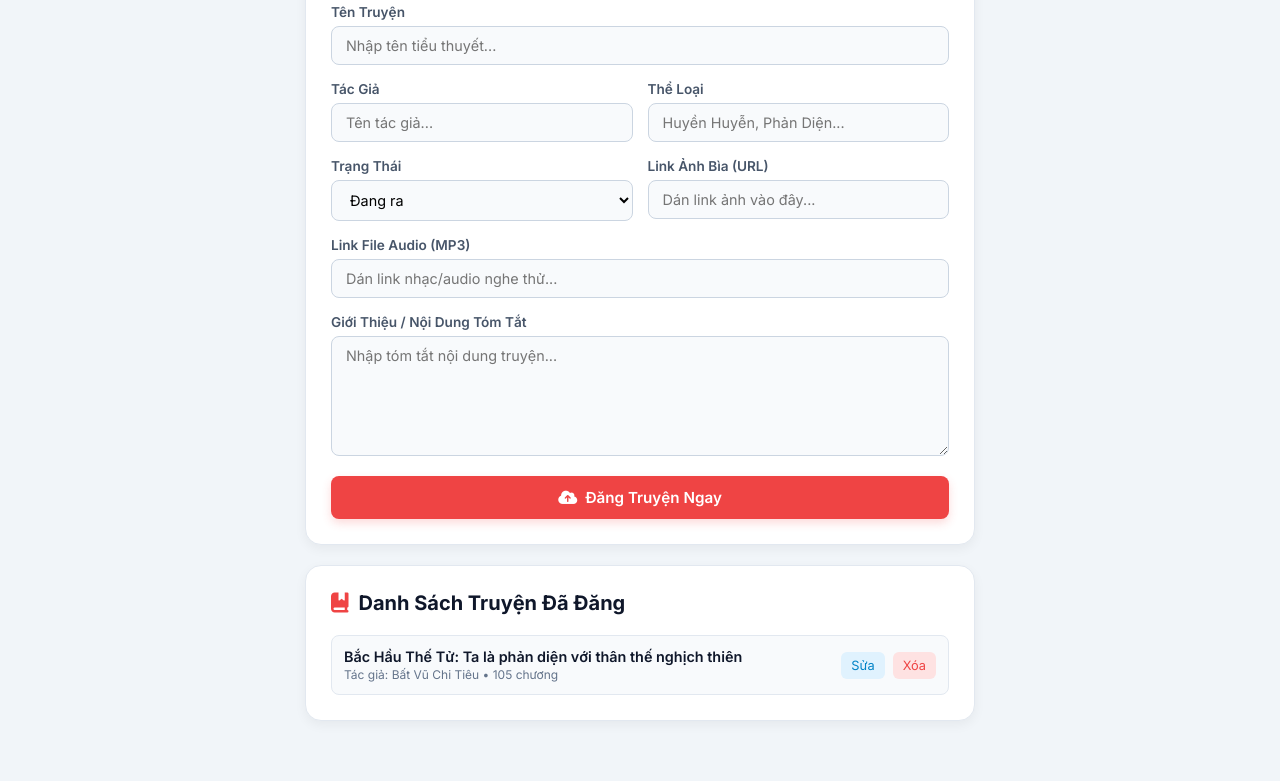
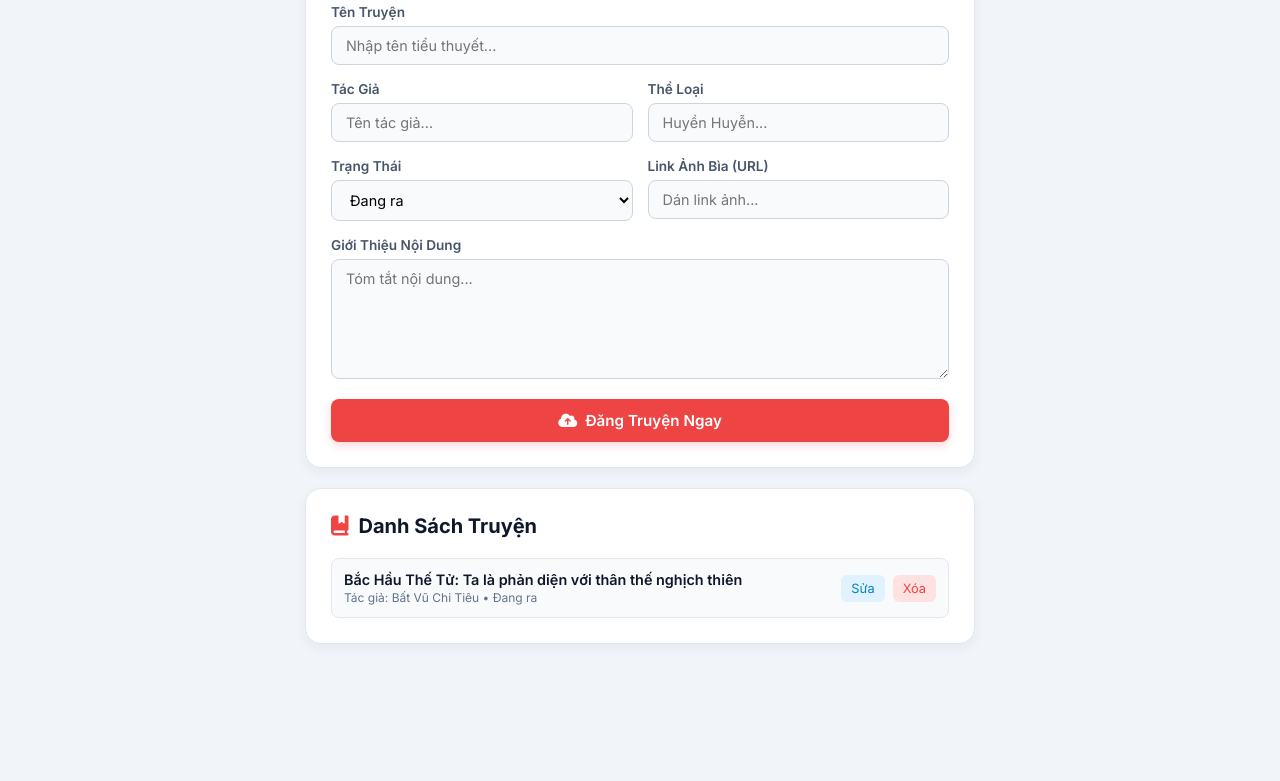
Before and after one commit to tuananh37449-cpu/web-nghe-truyen, a plain HTML site: page admin.html in a window 1280 px wide. Shown: the part 137-918 px from the top of the page. After the commit the page ends 841 px from the top, so only its background shows below. Drawn offline with Linux system fonts and the light colour scheme.

Commit message:
Update admin.html

```diff
--- a/admin.html
+++ b/admin.html
@@ -28,9 +28,7 @@
         h2 { font-size: 1.25rem; color: #0f172a; margin-bottom: 20px; display: flex; align-items: center; gap: 10px; }
         h2 i { color: #ef4444; }
 
-        .form-group {
-            margin-bottom: 16px;
-        }
+        .form-group { margin-bottom: 16px; }
 
         label {
             display: block;
@@ -47,7 +45,6 @@
             border-radius: 8px;
             font-size: 0.9rem;
             outline: none;
-            transition: border-color 0.2s;
             background: #f8fafc;
         }
 
@@ -78,13 +75,11 @@
             align-items: center;
             justify-content: center;
             gap: 8px;
-            transition: background 0.2s;
             box-shadow: 0 4px 10px rgba(239, 68, 68, 0.2);
         }
 
         .btn-submit:hover { background: #dc2626; }
 
-        /* Danh sách truyện đã đăng mẫu */
         .story-manage-list {
             display: flex;
             flex-direction: column;
@@ -135,12 +130,11 @@
 
     <div class="container">
 
-        <!-- Form đăng/thêm truyện mới -->
         <div class="admin-card">
-            <h2><i class="fa-solid fa-circle-plus"></i> Đăng Truyện / Thêm Chương Mới</h2>
+            <h2><i class="fa-solid fa-circle-plus"></i> Đăng Truyện Mới</h2>
 
             <div class="alert-success" id="alert-box">
-                <i class="fa-solid fa-check-circle"></i> Đã lưu thông tin truyện thành công! (Mẫu giao diện quản lý cục bộ)
+                <i class="fa-solid fa-check-circle"></i> Đã thêm truyện thành công!
             </div>
 
             <form id="add-story-form" onsubmit="handleSubmit(event)">
@@ -156,7 +150,7 @@
                     </div>
                     <div class="form-group">
                         <label>Thể Loại</label>
-                        <input type="text" id="story-genre" placeholder="Huyền Huyễn, Phản Diện..." required>
+                        <input type="text" id="story-genre" placeholder="Huyền Huyễn..." required>
                     </div>
                 </div>
 
@@ -170,18 +164,13 @@
                     </div>
                     <div class="form-group">
                         <label>Link Ảnh Bìa (URL)</label>
-                        <input type="text" id="story-thumb" placeholder="Dán link ảnh vào đây..." required>
+                        <input type="text" id="story-thumb" placeholder="Dán link ảnh..." required>
                     </div>
                 </div>
 
                 <div class="form-group">
-                    <label>Link File Audio (MP3)</label>
-                    <input type="text" id="story-audio" placeholder="Dán link nhạc/audio nghe thử..." required>
-                </div>
-
-                <div class="form-group">
-                    <label>Giới Thiệu / Nội Dung Tóm Tắt</label>
-                    <textarea id="story-desc" placeholder="Nhập tóm tắt nội dung truyện..." required></textarea>
+                    <label>Giới Thiệu Nội Dung</label>
+                    <textarea id="story-desc" placeholder="Tóm tắt nội dung..." required></textarea>
                 </div>
 
                 <button type="submit" class="btn-submit">
@@ -190,14 +179,13 @@
             </form>
         </div>
 
-        <!-- Danh sách truyện đã quản lý -->
         <div class="admin-card">
-            <h2><i class="fa-solid fa-book-bookmark"></i> Danh Sách Truyện Đã Đăng</h2>
+            <h2><i class="fa-solid fa-book-bookmark"></i> Danh Sách Truyện</h2>
             <div class="story-manage-list" id="manage-list">
                 <div class="manage-item">
                     <div class="manage-info">
                         <div>Bắc Hầu Thế Tử: Ta là phản diện với thân thế nghịch thiên</div>
-                        <div>Tác giả: Bất Vũ Chi Tiêu &bull; 105 chương</div>
+                        <div>Tác giả: Bất Vũ Chi Tiêu &bull; Đang ra</div>
                     </div>
                     <div class="manage-actions">
                         <button class="btn-action btn-edit">Sửa</button>
@@ -212,17 +200,13 @@
     <script>
         function handleSubmit(event) {
             event.preventDefault();
-
-            // Lấy giá trị từ form
             const title = document.getElementById('story-name').value;
             const author = document.getElementById('story-author').value;
             const listContainer = document.getElementById('manage-list');
+            const alertBox = document.getElementById('alert-box');
 
-            // Hiển thị thông báo thành công
-            const alertBox = document.getElementById('alert-box');
             alertBox.style.display = 'block';
 
-            // Thêm vào danh sách hiển thị giả lập bên dưới
             const newItem = document.createElement('div');
             newItem.className = 'manage-item';
             newItem.innerHTML = `
@@ -236,13 +220,9 @@
                 </div>
             `;
             listContainer.prepend(newItem);
-
-            // Reset form
             document.getElementById('add-story-form').reset();
 
-            setTimeout(() => {
-                alertBox.style.display = 'none';
-            }, 3000);
+            setTimeout(() => { alertBox.style.display = 'none'; }, 3000);
         }
     </script>
 </body>
```
